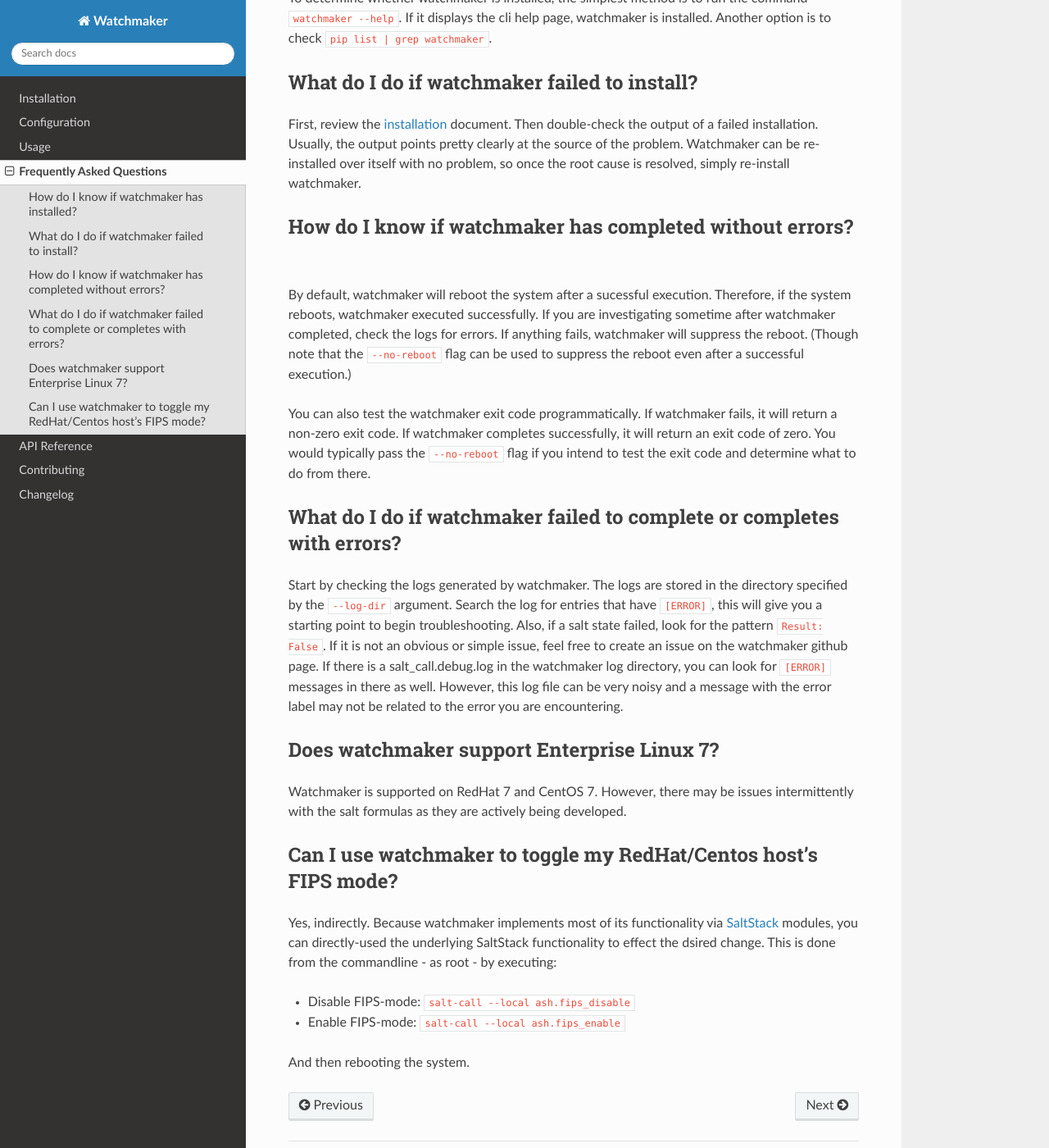
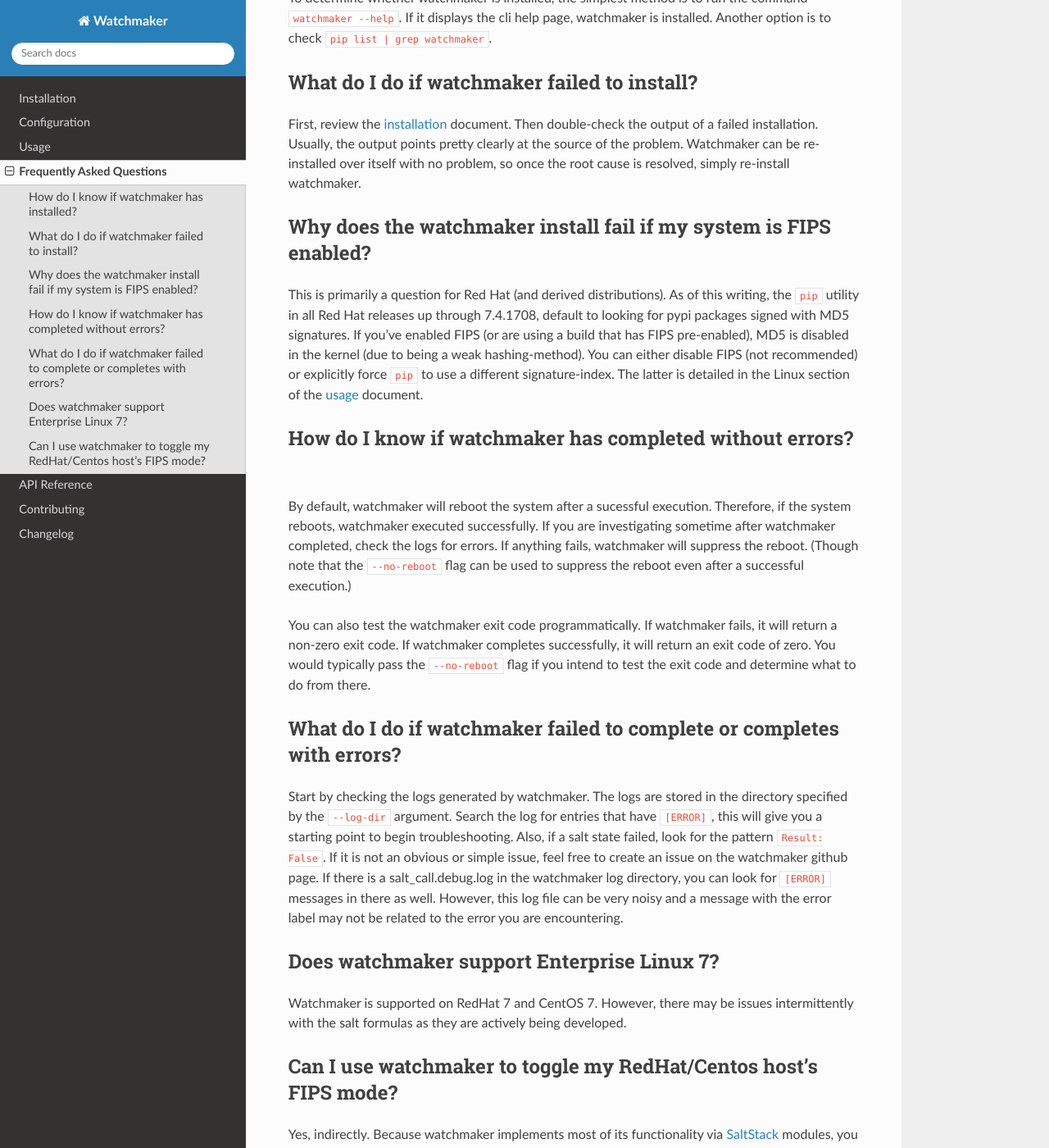
Before and after one commit to plus3it/watchmaker, a Sphinx documentation site: the page built from docs/faq.md, in a window 1280 px wide and 1400 px high, scrolled down 230 px. Shown: the whole window at 82% size. Built offline with Sphinx 7.4.7 and the Read the Docs theme 2.0.0, drawn with Linux system fonts in a browser that asks for light colours; some of the changed text lies outside the part shown.

Commit message:
Add FAQ item discussing FIPS-related install failures (closes #432) plus Misc fixups: - spelling, tool-names, etc. - remove attempts at anchor-links (b/c the SML sux, apparently)

```diff
--- a/docs/faq.md
+++ b/docs/faq.md
@@ -12,6 +12,10 @@
 the output of a failed installation. Usually, the output points pretty clearly
 at the source of the problem. Watchmaker can be re-installed over itself with
 no problem, so once the root cause is resolved, simply re-install watchmaker.
+
+## Why does the watchmaker install fail if my system is FIPS enabled?
+
+This is primarily a question for Red Hat (and derived distributions). As of this writing, the `pip` utility in all Red Hat releases up through 7.4.1708, default to looking for pypi packages signed with MD5 signatures. If you've enabled FIPS (or are using a build that has FIPS pre-enabled), MD5 is disabled in the kernel (due to being a weak hashing-method). You can either disable FIPS (not recommended) or explicitly force `pip` to use a different signature-index. The latter is detailed in the Linux section of the :doc:`usage <usage>` document.
 
 ## How do I know if watchmaker has completed without errors?
 
@@ -47,7 +51,7 @@
 
 ## Can I use watchmaker to toggle my RedHat/Centos host's FIPS mode?
 
-Yes, indirectly. Because watchmaker implements most of its functionality via [SaltStack](https://saltstack.com) modules, you can directly-used the underlying SaltStack functionality to effect the dsired change. This is done from the commandline - as root - by executing:
+Yes, indirectly. Because watchmaker implements most of its functionality via [SaltStack](https://saltstack.com) modules, you can directly-use the underlying SaltStack functionality to effect the desired change. This is done from the commandline - as root - by executing:
 
 * Disable FIPS-mode: `salt-call --local ash.fips_disable`
 * Enable FIPS-mode: `salt-call --local ash.fips_enable`
```
